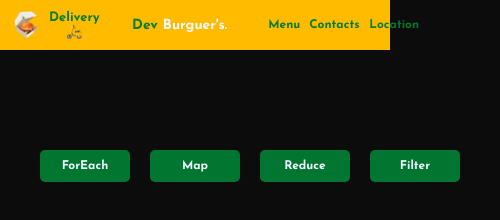
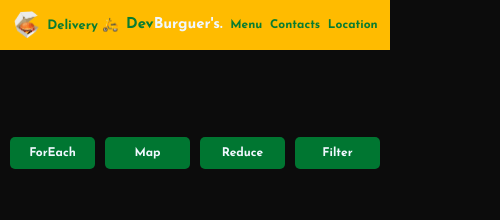
Before and after one commit to Thaisa-R/PROJETO-DEV-BURGUER, a plain HTML site: page index.html in a window 390 px wide. Shown: the whole page, 500 px wide, since content can reach past the window. Drawn offline with Linux system fonts and the light colour scheme; a web font is replaced by a local one.

Commit message:
Updating

```diff
--- a/index.html
+++ b/index.html
@@ -1,24 +1,25 @@
 <!DOCTYPE html>
 <html lang="pt-br">
+
 <head>
     <meta charset="UTF-8">
     <meta name="viewport" content="width=device-width, initial-scale=1.0">
     <link rel="stylesheet" href="./style.css">
     <title>Dev-Burguer's.</title>
 </head>
+
 <body>
-    <nav>
+    <header>
         <div class="txt-logo">
             <img id="img-logo" src="./assets/img-caixa.png" alt="imagem hamburguer na caixa">
-            <p id="p">Delivery 🛵</p>
-            <h1 id="p1">Dev</h1>
-            <h1>Burguer's.</h1>
+            <p class="p" id="p"> Delivery 🛵</p>
+            <h1 id="p1">Dev<b>Burguer's.</b></h1>
             <p id="p2">Menu</p>
             <p id="p3">Contacts</p>
             <p id="p4">Location</p>
         </div>
-    </nav>
-            <ul> </ul>
+    </header>
+    <ul> </ul>
     <div class="container-buttons">
         <button class="showing-all">ForEach</button>
         <button class="mapping-the-items">Map</button>
@@ -28,4 +29,5 @@
 </body>
 <script src="./product.js"></script>
 <script src="./script.js"></script>
+
 </html>
--- a/style.css
+++ b/style.css
@@ -5,33 +5,35 @@
     font-family: 'Bungee Spice', 'Josefin Sans', sans-serif;
     margin: 0;
     padding: 0;
+    font-weight: 700;
 }
 
 body {
     background-color: #0c0c0c;
+    max-height: 100vh;
+}
+
+header {
+    background-color: #FFBB00;
+    height: 60px;
+    width: 100%;
+    margin-bottom: 50px;
 }
 
 .txt-logo {
-    background-color: #FFBB00;
-    width: 100%;
-    height: 60px;
+    display: flex;
+    justify-content: space-evenly;
     align-items: center;
-    display: flex;
-    text-align: center;
-    gap: 2px;
-    margin-bottom: 50px;
-    font-size: 17px;
+    gap: 20px;
+    font-size: 16px;
 }
 
 #img-logo {
-    width: 5%;
-    display: flex;
-    margin-left: 15px;
-    padding-left: 1%;
+    width: 4%;
+    margin-left: -50px;
 }
 
 .container-buttons {
-    margin: 30px 0;
     display: flex;
     justify-content: center;
     align-items: center;
@@ -42,12 +44,11 @@ button {
     margin-top: 20px;
     width: 117px;
     background-color: #007a33f7;
+    color: aliceblue;
     border-radius: 5px;
     border: none;
-    color: aliceblue;
     padding: 10px;
     cursor: pointer;
-    font-weight: 700;
 }
 
 button:hover {
@@ -80,8 +81,6 @@ img {
 
 p {
     color: aliceblue;
-    font-weight: 700;
-    padding: 3px;
 }
 
 #i {
@@ -89,104 +88,107 @@ p {
 }
 
 #p {
-    font-weight: 700;
+    color: #007a33f7;
+    cursor: pointer;
+    margin: 5px 0;
+}
+
+.p {
+    position: absolute;
+    left: 100px;
     color: #007a33f7;
     cursor: pointer;
 }
 
 #p1 {
-    font-weight: 700;
+    padding-left: 300px;
     color: #007a33f7;
-    padding-left: 25%;
+    cursor: pointer;
 }
 
 h1 {
-    padding: 3px;
-    font-weight: 700;
+    color: aliceblue;
+}
+
+b {
     color: aliceblue;
 }
 
 #p2 {
-    padding-left: 17%;
-    font-weight: 700;
+    padding-left: 50px;
     color: #007a33f7;
     cursor: pointer;
 }
 
 #p3 {
-    padding-left: 5%;
-    font-weight: 700;
     color: #007a33f7;
     cursor: pointer;
 }
 
 #p4 {
-    padding-left: 5%;
-    font-weight: 700;
     color: #007a33f7;
     cursor: pointer;
 }
 
-@media screen and (max-width: 900px) {
-    body {
-        display: grid;
-    }
+@media screen and (max-width: 600px) {
 
-    nav {
-        min-width: 100%;
+    header {
         position: fixed;
+        height: 50px;
+        max-width: 100Vh;
     }
 
     .txt-logo {
-        height: 50px;
-        display: inline-flex;
-        margin-bottom: 30px;
+        margin-top: 10px;
+        display: flex;
+        justify-content: space-around;
+        align-items: center;
+        gap: 3px;
     }
 
     #img-logo {
-        width: 8%;
-        margin-left: 8px;
+        width: 7%;
+        margin-left: 10px;
     }
 
     .container-buttons {
-        margin: 30px 40px;
-        display: inline-flex;
+        gap: 10px;
     }
 
     button {
-        width: 90px;
+        width: 85px;
+        font-size: 12px;
+    }
+
+    .p {
+        display: contents;
+        color: #007a33f7;
+        cursor: pointer;
         font-size: 12px;
     }
 
     #p {
-        padding-left: 2%;
         font-size: 13px;
+        margin: 5px 0;
     }
 
     #p1 {
-        padding-left: 7%;
-        font-size: 14px;
+        padding-left: 0;
+        font-size: 15px;
     }
 
     #p2 {
-        padding-left: 10%;
+        padding-left: 0;
         font-size: 12px;
     }
 
     #p3 {
-        padding: 1%;
         font-size: 12px;
     }
 
     #p4 {
-        padding: 1%;
         font-size: 12px;
-    }
-
-    h1 {
-        padding: 3px;
-        padding-right: 0;
-        font-size: 14px;
+        margin-right: 10px;
     }
 
     li {
@@ -197,6 +199,31 @@ h1 {
     ul {
         padding-top: 20%;
         grid-template-columns: 150px 150px;
-        grid-row: auto;
+        margin-bottom: 10%;
     }
 }
+
+@media screen and (max-width: 380px) {
+
+    .txt-logo {
+        gap: 10px;
+    }
+
+    .p {
+        display: none;
+    }
+
+    button {
+        width: 65px;
+        font-size: 10px;
+    }
+
+    .container-buttons {
+        gap: 10px;
+    }
+
+    ul {
+        grid-template-columns: 150px;
+    }
+
+}
```
